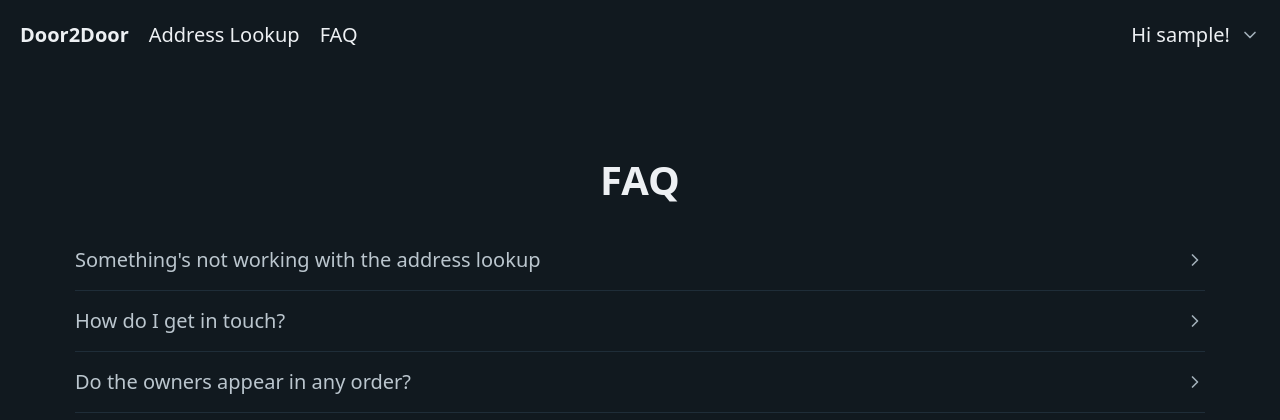
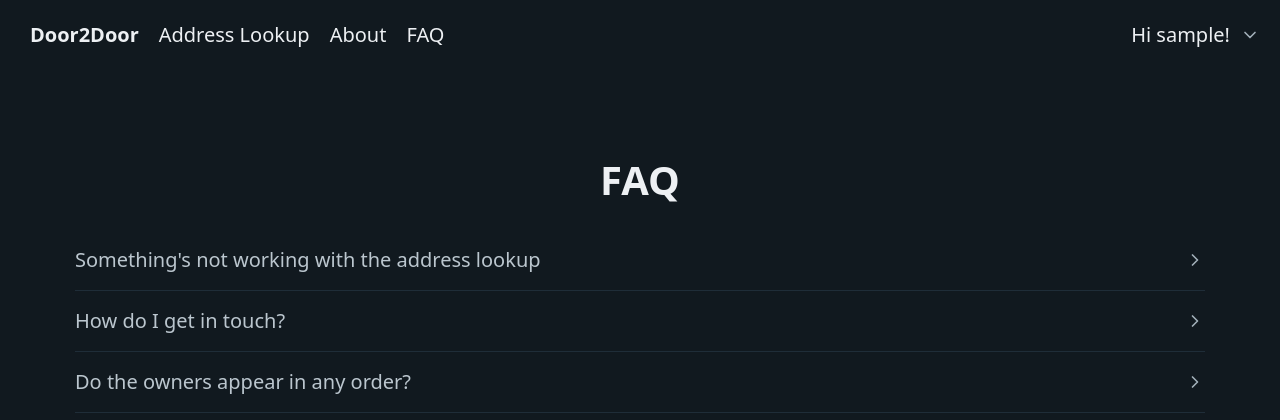
Before and after one commit to ratchek/door2door, a Django app: page /faq/ in a window 1280 px wide. Shown: the top 420 px of the page. Run offline with Django 4.2, Linux system fonts and the light colour scheme; the visitor is signed in with stand-in values (Sample User, id 1).

Commit message:
Make nav menu responsive

```diff
--- a/static/css/styles.css
+++ b/static/css/styles.css
@@ -20,3 +20,21 @@ h1 {
 a.contrast:hover {
   background-color: rgba(115, 130, 140, 0.25);
 }
+
+.full-nav {
+  display: none;
+}
+
+.side-nav {
+  display: flex;
+}
+
+@media only screen and (min-width: 768px) {
+  .full-nav {
+    display: flex;
+  }
+
+  .side-nav {
+    display: none;
+  }
+}
--- a/templates/dashboard/logged_in_base.html
+++ b/templates/dashboard/logged_in_base.html
@@ -4,11 +4,25 @@
 {% block navbar %}
 
     <nav class="container-fluid">
-        <ul>
+
+        <ul class = "side-nav">
+            <li>
+                <details role="list">
+                    <summary aria-haspopup="listbox" role="link" class="contrast"><strong>Door2Door</strong> </summary>
+                    <ul role="listbox">
+                        <li><a href="{% url 'address-info'%}" class="contrast" >Address Lookup</a></li>
+                        <li><a href="{% url 'about' %}" class="contrast">About</a></li>
+                        <li><a href="{% url 'faq' %}" class="contrast">FAQ</a></li>
+                    </ul>
+                </details>
+            </li>
+        </ul>
+        <ul class="full-nav">
             <li>
                 <a href="{% url 'index' %}" class="contrast"><strong>Door2Door</strong></a>
             </li>
-            <li><a href="{% url 'address-info' %}" class="contrast">Address Lookup</a></li>
+            <li><a href="{% url 'address-info'%}" class="contrast" >Address Lookup</a></li>
+            <li><a href="{% url 'about' %}" class="contrast">About</a></li>
             <li><a href="{% url 'faq' %}" class="contrast">FAQ</a></li>
         </ul>
         <ul>
```
